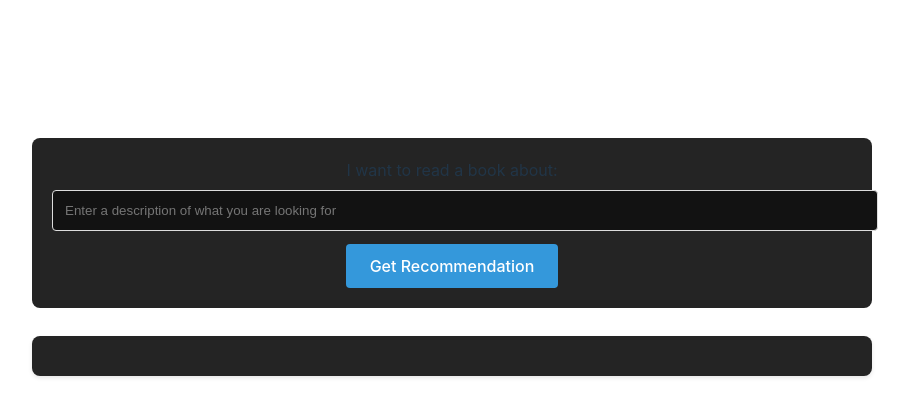
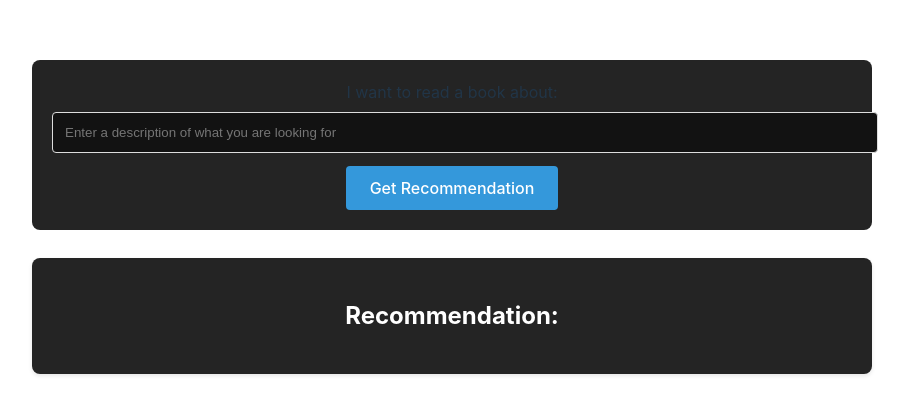
Before and after one commit to Peter-Limburg/Book-Recommender, a React (Vite) app in the folder book-recommender/: page / in a window 1280 px wide. Shown: the part 243-660 px from the top of the page, without its empty margins (208-1117 px from the left). Built offline with nearby package versions, Linux system fonts and the light colour scheme.

Commit message:
changed rendering of recommendation

```diff
--- a/book-recommender/src/App.jsx
+++ b/book-recommender/src/App.jsx
@@ -48,9 +48,8 @@ function App() {
 
   return (
     <div className='container'>
-      <header>
-        <h1>Let's discover your next great read!</h1>
-      </header>
+      <h1>'Let\'s discover your next great read!'</h1>
+
       <div className='wrapper'>
         <form onSubmit={handleSubmit}>
           <label>
@@ -69,7 +68,21 @@ function App() {
         {/*Only shows error paragraph if error state exists*/}
         {error && <p className='error'>{error}</p>}
         {/*Only shows recommendaiton paragraph if recommendation state exists*/}
-        {recommendation && <p className='recommendation'>{recommendation}</p>}
+        {recommendation && (
+          <div className='recommendation'>
+            <h2>Recommendation:</h2>
+            <ul>
+              {recommendation.map((rec, index) => (
+                <li key={index}>
+                  <strong>Title:</strong> {rec.title} <br />
+                  <strong>Author:</strong> {rec.author} <br />
+                  <strong>Description:</strong> {rec.description} <br />
+                  <strong>Categories:</strong> {rec.categories}
+                </li>
+              ))}
+            </ul>
+          </div>
+        )}
       </div>
     </div>
   );
```
